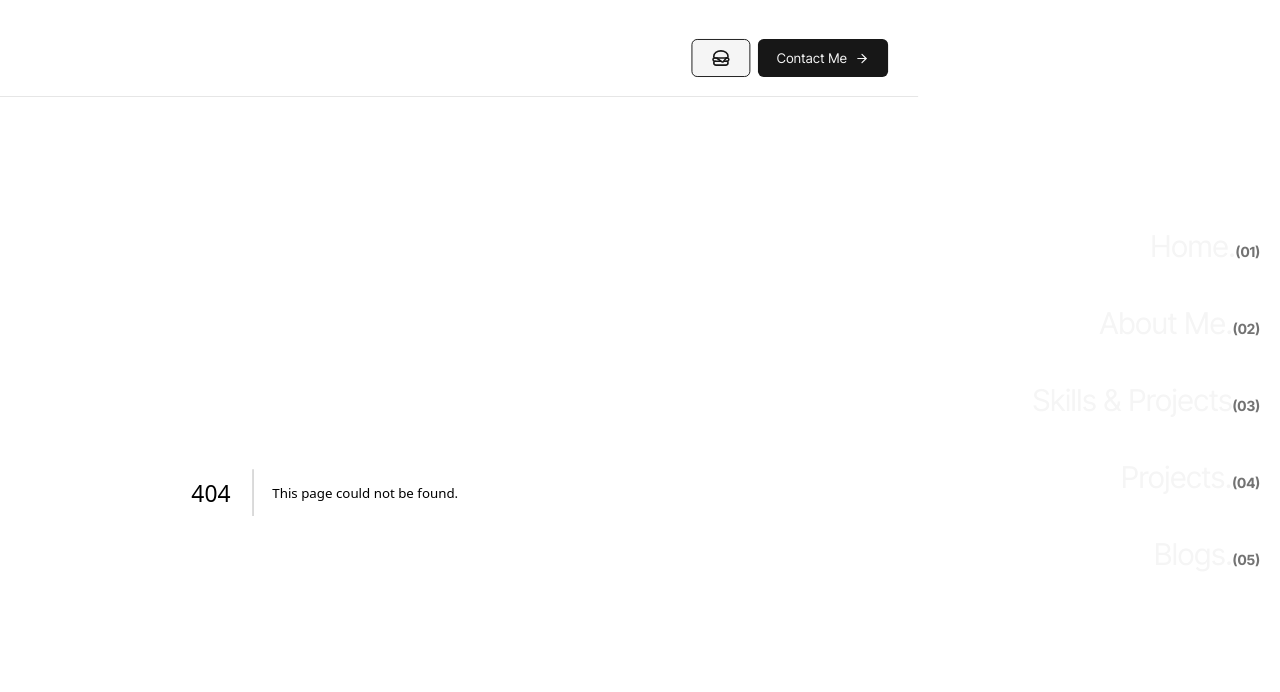
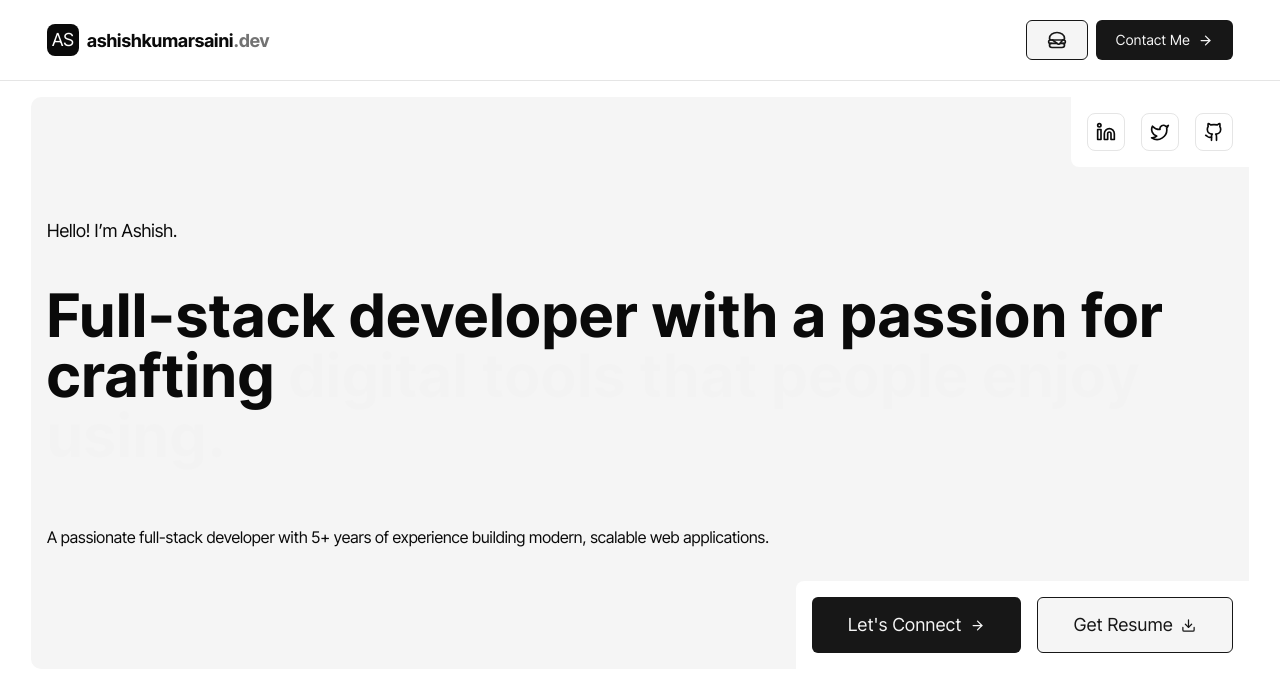
Before and after one commit to ashishkumarsaini/ashish-kumar-saini-portfolio, a Next.js app: page /home in a window 1280 px wide. Before the commit this address had no page. Shown: the top 692 px of the page. Built offline with nearby package versions, Linux system fonts and the light colour scheme.

Commit message:
implement HomePage and HeroSection components; update AppLayoutWrapper to start with navigation closed; enhance NavigationMenu with bold text styling for links

```diff
--- a/src/app/components/app-layout-wrapper.tsx
+++ b/src/app/components/app-layout-wrapper.tsx
@@ -6,7 +6,7 @@ import { FC, ReactNode, useState } from "react"
 import { NavigationMenu } from "./navigation-menu";
 
 export const AppLayoutWrapper: FC<{ children: ReactNode }> = ({ children }) => {
-  const [isOpened, setIsOpened] = useState(true);
+  const [isOpened, setIsOpened] = useState(false);
   const handleToggle = () => {
     setIsOpened(!isOpened);
   };
--- a/src/app/components/navigation-menu.tsx
+++ b/src/app/components/navigation-menu.tsx
@@ -12,7 +12,7 @@ export const NavigationMenu: FC<{ isOpened: boolean, onToggle: () => void }> = (
             <li>
               <Link href="/" onClick={onToggle}>
                 <Text>
-                  <Text type={TextType.span} size={TextSize.xl}>Home.</Text>
+                  <Text type={TextType.span} size={TextSize.xl} className="font-bold">Home.</Text>
                   <Text type={TextType.span} size={TextSize.xs} className="font-bold text-muted-foreground">(01)</Text>
                 </Text>
               </Link>
@@ -20,7 +20,7 @@ export const NavigationMenu: FC<{ isOpened: boolean, onToggle: () => void }> = (
             <li>
               <Link href="/about-me" onClick={onToggle}>
                 <Text>
-                  <Text type={TextType.span} size={TextSize.xl}>About Me.</Text>
+                  <Text type={TextType.span} size={TextSize.xl} className="font-bold">About Me.</Text>
                   <Text type={TextType.span} size={TextSize.xs} className="font-bold text-muted-foreground">(02)</Text>
                 </Text>
               </Link>
@@ -28,7 +28,7 @@ export const NavigationMenu: FC<{ isOpened: boolean, onToggle: () => void }> = (
             <li>
               <Link href="/skills-and-projects" onClick={onToggle}>
                 <Text>
-                  <Text type={TextType.span} size={TextSize.xl}>Skills & Projects</Text>
+                  <Text type={TextType.span} size={TextSize.xl} className="font-bold">Skills & Projects</Text>
                   <Text type={TextType.span} size={TextSize.xs} className="font-bold text-muted-foreground">(03)</Text>
                 </Text>
               </Link>
@@ -36,7 +36,7 @@ export const NavigationMenu: FC<{ isOpened: boolean, onToggle: () => void }> = (
             <li>
               <Link href="/projects" onClick={onToggle}>
                 <Text>
-                  <Text type={TextType.span} size={TextSize.xl}>Projects.</Text>
+                  <Text type={TextType.span} size={TextSize.xl} className="font-bold">Projects.</Text>
                   <Text type={TextType.span} size={TextSize.xs} className="font-bold text-muted-foreground">(04)</Text>
                 </Text>
               </Link>
@@ -44,7 +44,7 @@ export const NavigationMenu: FC<{ isOpened: boolean, onToggle: () => void }> = (
             <li>
               <Link href="/blogs" onClick={onToggle}>
                 <Text>
-                  <Text type={TextType.span} size={TextSize.xl}>Blogs.</Text>
+                  <Text type={TextType.span} size={TextSize.xl} className="font-bold">Blogs.</Text>
                   <Text type={TextType.span} size={TextSize.xs} className="font-bold text-muted-foreground">(05)</Text>
                 </Text>
               </Link>
--- /dev/null
+++ b/src/app/home/components/hero-section.tsx
@@ -0,0 +1,57 @@
+import { Button, ButtonSize, ButtonVariant } from "@/components/button"
+import { RotateWords } from "@/components/motion"
+import { Heading, HeadingLevel, HeadingSize, Text } from "@/components/typography"
+import { ArrowRight, Download, Github, Linkedin, Twitter } from "lucide-react"
+import Link from "next/link"
+
+export const HeroSection = () => {
+  return (
+    <section>
+      <div className="grid grid-cols-12 grid-rows-12">
+        <div className="col-span-12 col-start-1 bg-muted w-full rounded-lg p-4 py-10 md:py-30 relative">
+          <Text>
+            Hello! I’m Ashish.
+          </Text>
+          <Heading size={HeadingSize.xxl} level={HeadingLevel.h2} className="mt-10">
+            <span>Full-stack developer with a passion for crafting </span>
+            <RotateWords words={[
+              'digital tools that people enjoy using.',
+              'apps that make life a little easier.',
+              'simple solutions to complex problems.'
+            ]} />
+          </Heading>
+          <div className="mt-15">
+            <p>
+              A passionate full-stack developer with 5+ years of experience building modern, scalable web applications.
+            </p>
+          </div>
+          <div className="absolute bg-white p-4 rounded-bl-md top-0 right-0 flex gap-4">
+            <Link href="https://www.linkedin.com/in/devaksaini/" className="flex items-center gap-2 border p-2 rounded-md">
+              <Linkedin size={20} />
+            </Link>
+            <Link href="https://x.com/devaksaini" className="flex items-center gap-2 border p-2 rounded-md">
+              <Twitter size={20} />
+            </Link>
+            <Link href="https://github.com/ashishkumarsaini" className="flex items-center gap-2 border p-2 rounded-md">
+              <Github size={20} />
+            </Link>
+          </div>
+          <div className="absolute bg-white p-4 rounded-tl-md bottom-0 right-0 flex gap-4">
+            <Link href="/contact">
+              <Button size={ButtonSize.xl} className="flex items-center gap-2">
+                <span>{`Let's Connect`}</span>
+                <ArrowRight size={15} />
+              </Button>
+            </Link>
+            <Link href="/contact">
+              <Button size={ButtonSize.xl} variant={ButtonVariant.secondary} className="flex items-center gap-2">
+                <span>Get Resume</span>
+                <Download size={15} />
+              </Button>
+            </Link>
+          </div>
+        </div>
+      </div>
+    </section>
+  )
+}
--- /dev/null
+++ b/src/app/home/page.tsx
@@ -0,0 +1,11 @@
+import { HeroSection } from "./components/hero-section";
+
+const HomePage = () => {
+  return (
+    <div>
+      <HeroSection />
+    </div>
+  );
+}
+
+export default HomePage;
--- a/src/components/button.tsx
+++ b/src/components/button.tsx
@@ -8,7 +8,8 @@ export enum ButtonSize {
   xs = 'xs',
   sm = 'sm',
   base = 'base',
-  lg = 'lg'
+  lg = 'lg',
+  xl = 'xl'
 }
 
 export enum ButtonVariant {
@@ -23,7 +24,8 @@ const buttonVariants = cva('tracking-wide block rounded-sm cursor-pointer', {
       [ButtonSize.xs]: "h-9 px-4 text-sm",
       [ButtonSize.sm]: "h-10 px-5 text-sm",
       [ButtonSize.base]: "h-11 px-6 text-base",
-      [ButtonSize.lg]: "h-12 px-7 text-base"
+      [ButtonSize.lg]: "h-12 px-7 text-base",
+      [ButtonSize.xl]: "h-14 px-9 text-lg"
     },
     variant: {
       [ButtonVariant.primary]: "bg-primary text-secondary",
--- /dev/null
+++ b/src/components/motion/index.ts
@@ -0,0 +1 @@
+export { RotateWords } from './rotate-text';
--- /dev/null
+++ b/src/components/motion/rotate-text.tsx
@@ -0,0 +1,34 @@
+"use client"
+import * as React from "react"
+import { AnimatePresence, motion } from "framer-motion"
+
+export function RotateWords({
+  words = ["Word 1", "Word 2", "Word 3"],
+}: {
+  words: string[]
+}) {
+  const [index, setIndex] = React.useState(0)
+
+  React.useEffect(() => {
+    const interval = setInterval(() => {
+      setIndex((prevIndex) => (prevIndex + 1) % words.length)
+    }, 5000)
+    // Clean up interval on unmount
+    return () => clearInterval(interval)
+  }, [words.length]);
+
+  return (
+    <AnimatePresence mode="wait">
+      <motion.span
+        key={words[index]}
+        initial={{ opacity: 0, y: -40 }}
+        animate={{ opacity: 1, y: 0 }}
+        exit={{ opacity: 0, y: 40 }}
+        transition={{ duration: 0.5 }}
+        className="text-muted-foreground"
+      >
+        {words[index]}
+      </motion.span>
+    </AnimatePresence>
+  )
+}
```
